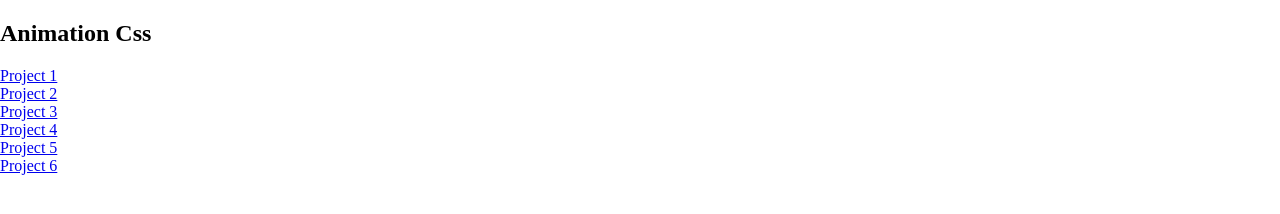
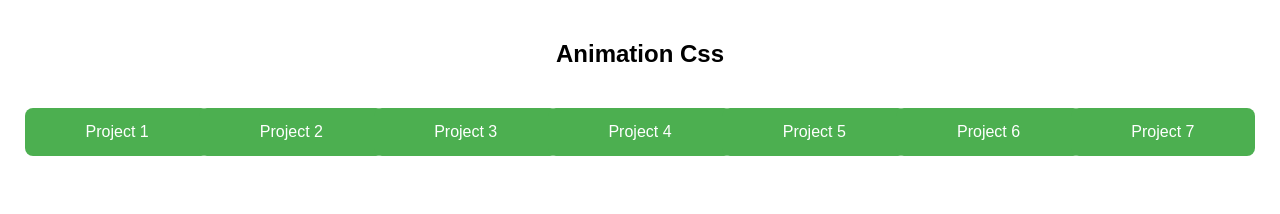
Before and after one commit to unnati1004/Awsome-60-css, a plain HTML site: page index.html in a window 1280 px wide. Drawn offline with Linux system fonts and the light colour scheme.

Commit message:
project7

```diff
--- a/Project7/style.css
+++ b/Project7/style.css
@@ -0,0 +1,57 @@
+body {
+  margin: 0;
+  padding: 0;
+  background-color: #262626;
+}
+.check {
+  position: absolute;
+  top: 50%;
+  left: 50%;
+  transform: translate(-50%, -50%);
+}
+.check input[type="checkbox"] {
+  position: relative;
+  width: 150px;
+  height: 60px;
+  border: 8px solid rgb(69, 68, 68);
+  -webkit-appearance: none;
+  border-radius: 150px;
+  background: linear-gradient(0deg, #000, #6b6b6b);
+  box-shadow: 0px 0px 10px rgb(69, 68, 68), 0px 0px 2px #454444,
+    inset 0 0 4px black;
+  transition: 0.5s;
+}
+.check input[type="checkbox"]::before {
+  content: "";
+  width: 100px;
+  height: 45px;
+  position: absolute;
+  top: 0px;
+  left:0px;
+  background: linear-gradient(0deg, #000, #6b6b6b);
+  border-radius: 110px;
+  box-shadow: inset 0 0 3px black;
+  transition: left 0.10s;
+  transform: scale(0.98,0.96);
+}
+.check input[type="checkbox"]::after{
+   content: "";
+  width:8px;
+  height:8px;
+  position: absolute;
+  top:40%;
+  left:10%;
+  border-radius: 50%;
+  background: linear-gradient(0deg, #000, #6b6b6b);
+  transition: left 0.5s;
+}
+.check input:checked[type="checkbox"]::before {
+  left: 35px;
+}
+.check input:checked[type="checkbox"]::after{
+   left: 80%;
+   background: rgb(39, 154, 248);
+}
+.check input:checked[type="checkbox"] {
+  background: rgb(39, 154, 248);
+}
--- a/index.html
+++ b/index.html
@@ -9,12 +9,24 @@
 <body>
   <div class="container">
     <h2>Animation Css</h2>
-          <a href="./Project1/index.html" >Project 1</a>
-          <a href="./Project2/index.html" >Project 2</a>
-          <a href="./Project3/index.html" >Project 3</a>
-          <a href="./Project4/index.html" >Project 4</a>
-          <a href="./Project5/index.html" >Project 5</a>
-          <a href="./Project6/index.html" >Project 6</a>
+    <div id="project-links" class="grid-container">
+      <!-- Links will be inserted here -->
     </div>
+  </div>
+
+  <script type="module">
+    import { data } from './project.js';
+
+    const container = document.getElementById('project-links');
+
+    data.forEach(item => {
+      const a = document.createElement('a');
+      a.href = item.link;
+      a.textContent = item.label;
+      a.title = item.description;
+      a.className = "grid-item"; // Add class for styling
+      container.appendChild(a);
+    });
+  </script>
 </body>
 </html>
--- /dev/null
+++ b/project.js
@@ -0,0 +1,38 @@
+// data.js
+export let data = [
+     {
+       label: "Project 1",
+       link: "./Project1/index.html",
+       description: "Project1 checkbox"
+     },
+     {
+       label: "Project 2",
+       link: "./Project2/index.html",
+       description: "Project2 checkbox"
+     },
+     {
+       label: "Project 3",
+       link: "./Project3/index.html",
+       description: "Project3 checkbox"
+     },
+     {
+       label: "Project 4",
+       link: "./Project4/index.html",
+       description: "Project4 checkbox"
+     },
+     {
+       label: "Project 5",
+       link: "./Project5/index.html",
+       description: "Project5 checkbox"
+     },
+     {
+       label: "Project 6",
+       link: "./Project6/index.html",
+       description: "Project6 checkbox"
+     },
+     {
+      label: "Project 7",
+      link: "./Project7/index.html",
+      description: "Project7 checkbox"
+    }
+   ];
--- a/style.css
+++ b/style.css
@@ -1,8 +1,34 @@
-body{
+body {
+     font-family: Arial, sans-serif;
      margin: 0;
      padding: 0;
-}
-.container{
+   }
+
+   .container {
+     padding: 20px;
+     text-align: center;
+   }
+
+   .grid-container {
      display: grid;
-     grid-template-columns: repeat(auto-fit,);
-}
+     grid-template-columns: repeat(auto-fill, minmax(150px, 1fr));
+     gap: 20px;
+     padding: 20px;
+     justify-items: center;
+   }
+
+   .grid-item {
+     display: block;
+     background-color: #4CAF50;
+     color: white;
+     text-decoration: none;
+     padding: 15px;
+     border-radius: 8px;
+     transition: background-color 0.3s;
+     width: 100%;
+     text-align: center;
+   }
+
+   .grid-item:hover {
+     background-color: #45a049;
+   }
```
Also changed, not shown: Project7/index.html (+14 -0 lines). Lines whose indentation alone changed are shown as unchanged.
